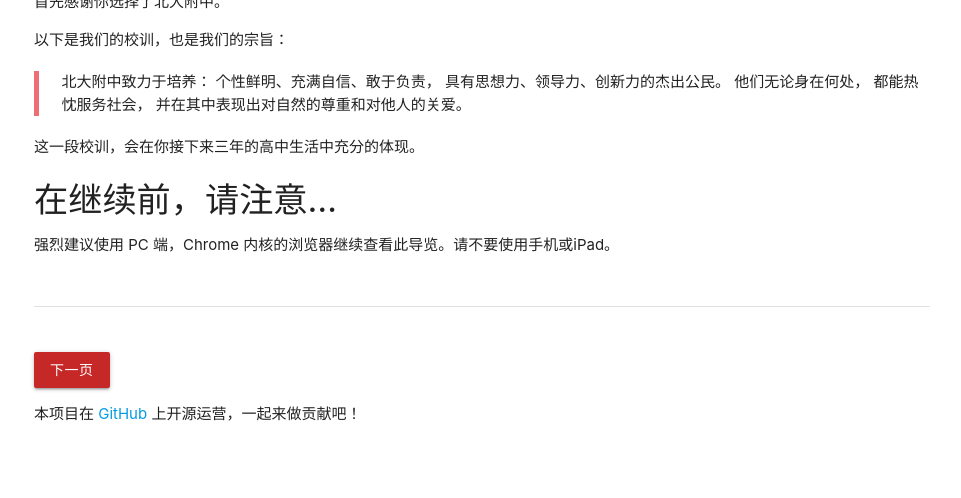
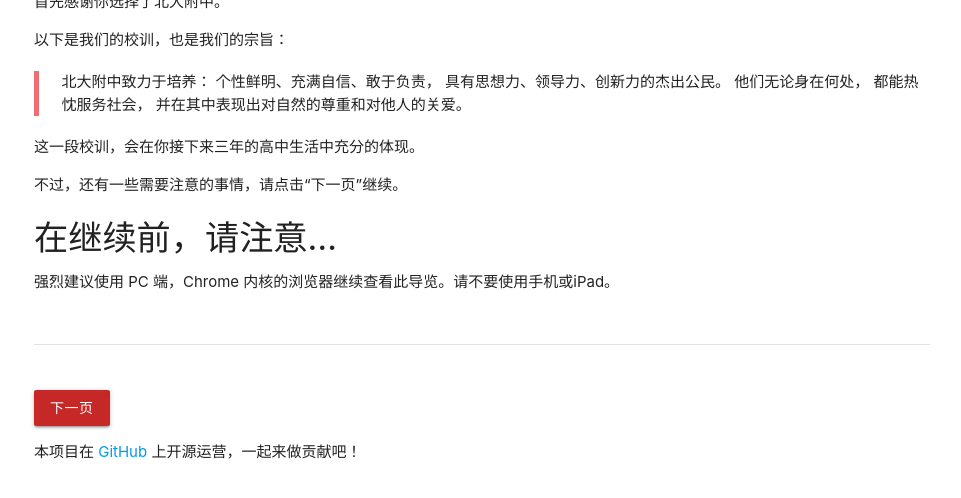
Before and after one commit to pkuschool/intro, a Jekyll site: the page built from index.md, in a window 1280 px wide, cut to the strip 299-797 px from the top of the page. Shown: the whole strip, without its empty margins (158-1119 px from the left). Built offline with Jekyll 4.4.1, drawn with Linux system fonts in a browser that asks for light colours; nearby versions of some CDN libraries; our own code applies the rules of GitHub Pages for plain Markdown files.

Commit message:
Update index.md

```diff
--- a/index.md
+++ b/index.md
@@ -24,6 +24,8 @@ author:
 
 这一段校训，会在你接下来三年的高中生活中充分的体现。
 
+不过，还有一些需要注意的事情，请点击“下一页”继续。
+
 #### 在继续前，请注意...
 
 强烈建议使用 PC 端，Chrome 内核的浏览器继续查看此导览。请不要使用手机或iPad。
```
